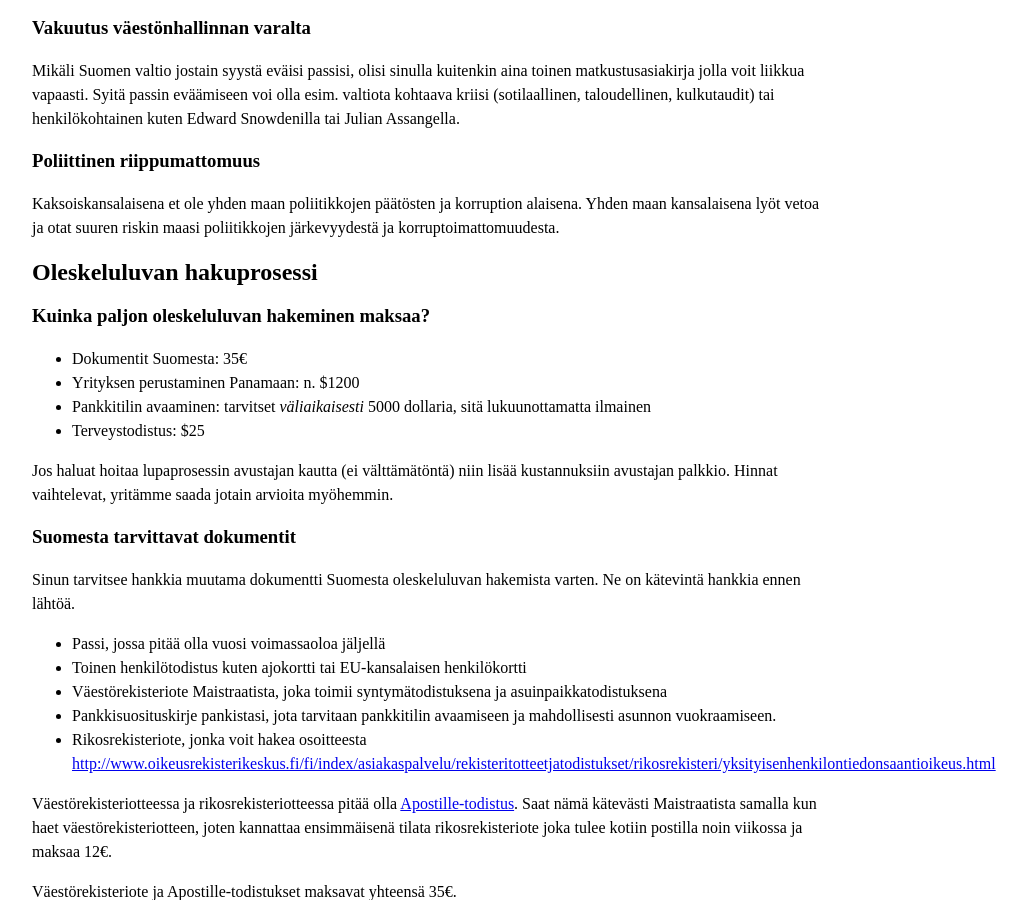
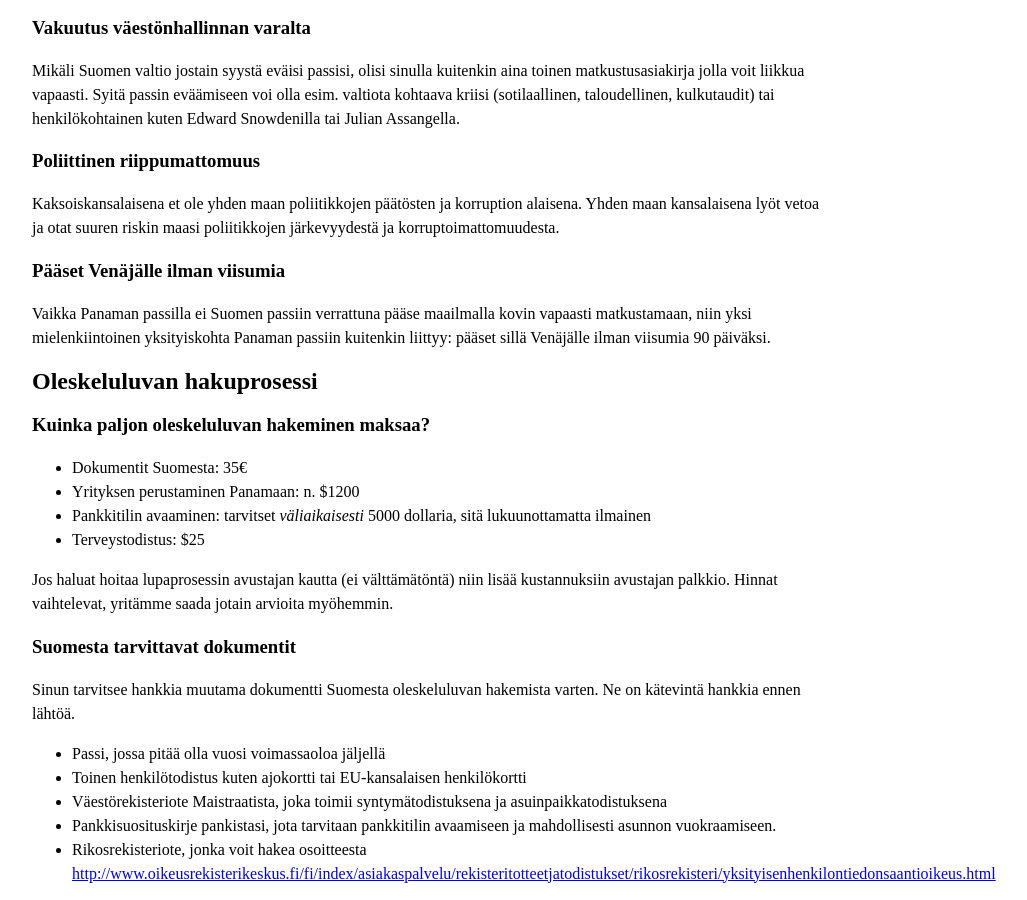
Before and after one commit to pitkonaarinparatiisi/pitkonaarinparatiisi.github.io, a Jekyll site: the page built from oleskelulupa.md, in a window 1280 px wide and 900 px high, scrolled down 2547 px. Shown: the whole window, without its empty margins (208-1235 px from the left). Built offline with Jekyll 4.4.1, drawn with Linux system fonts in a browser that asks for light colours; our own code applies the rules of GitHub Pages for plain Markdown files.

Commit message:
Update oleskelulupa.md

```diff
--- a/oleskelulupa.md
+++ b/oleskelulupa.md
@@ -72,6 +72,9 @@ Mikäli Suomen valtio jostain syystä eväisi passisi, olisi sinulla kuitenkin a
 
 Kaksoiskansalaisena et ole yhden maan poliitikkojen päätösten ja korruption alaisena. Yhden maan kansalaisena lyöt vetoa ja otat suuren riskin maasi poliitikkojen järkevyydestä ja korruptoimattomuudesta.
 
+### Pääset Venäjälle ilman viisumia
+
+Vaikka Panaman passilla ei Suomen passiin verrattuna pääse maailmalla kovin vapaasti matkustamaan, niin yksi mielenkiintoinen yksityiskohta Panaman passiin kuitenkin liittyy: pääset sillä Venäjälle ilman viisumia 90 päiväksi.
 
 
 ## Oleskeluluvan hakuprosessi
```
